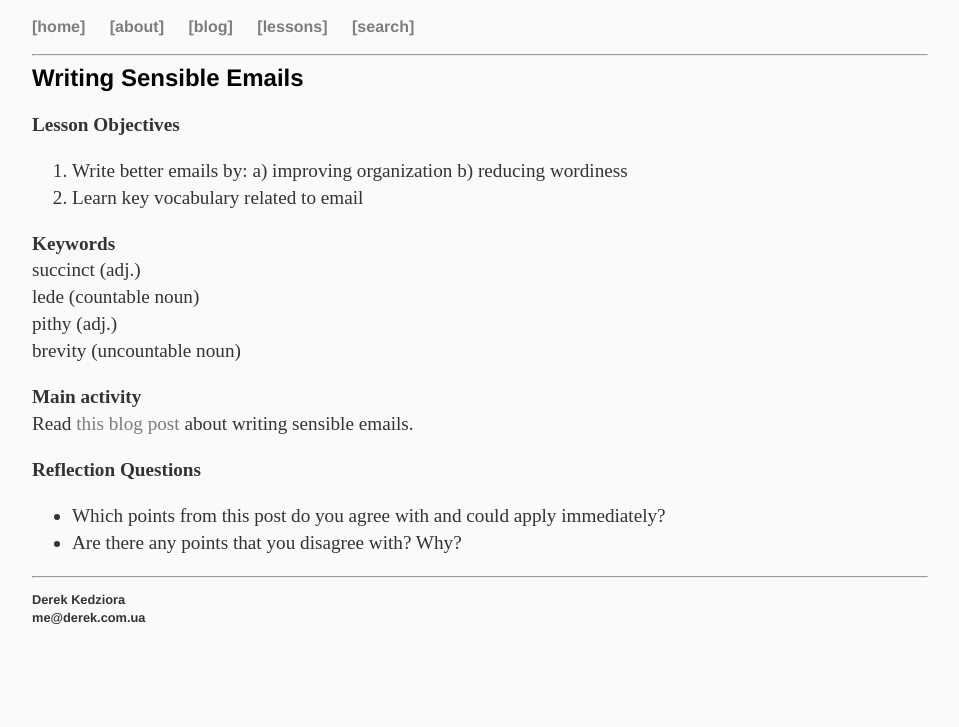
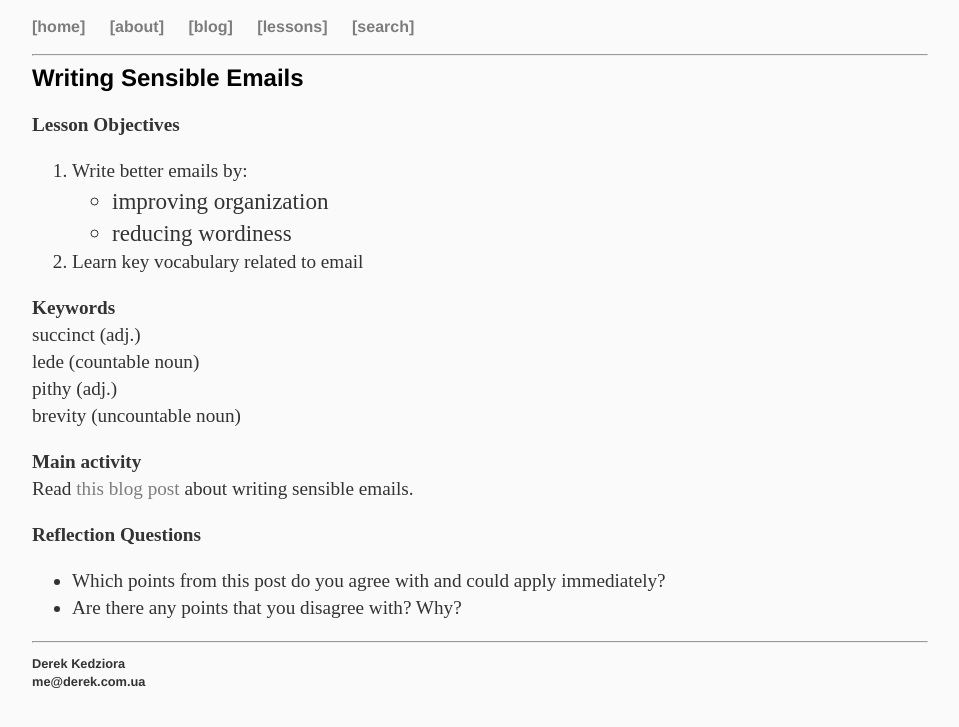
Before and after one commit to ZeroDeth/derekkedziora.github.io, a Jekyll site: the page built from _posts/2016-10-24-sensible-emails.md, in a window 1280 px wide. Shown: the top 727 px of the page, without its empty margins (160-1119 px from the left). Built offline with Jekyll 4.4.1, drawn with Linux system fonts in a browser that asks for light colours; part of the change alters nothing that is shown.

Commit message:
list updated

```diff
--- a/_posts/2016-10-24-sensible-emails.md
+++ b/_posts/2016-10-24-sensible-emails.md
@@ -9,11 +9,13 @@ permalink: "/lessons/sensible-emails"
 description: "How to avoid clutter and streamline the emails you write"
 ---
 #### Writing Sensible Emails
-**Lesson Objectives**
-1. Write better emails by:
-	a) improving organization
-	b) reducing wordiness
-2. Learn key vocabulary related to email
+<p><b>Lesson Objectives</b></p>
+<ol>
+<li>Write better emails by:</li>
+    <ul>
+	<li>improving organization</li>
+	<li>reducing wordiness</li></ul>
+<li>Learn key vocabulary related to email</li></ol>
 
 **Keywords**
 succinct (adj.)
@@ -24,7 +26,7 @@ brevity (uncountable noun)
 **Main activity**
 Read <a href="http://www.43folders.com/2005/09/19/writing-sensible-email-messages" target="_blank">this blog post</a> about writing sensible emails.
 
-**Reflection Questions**
+<p><b>Reflection Questions</b></p>
 <ul>
 <li>Which points from this post do you agree with and could apply immediately?</li>
 <li>Are there any points that you disagree with? Why?</li></ul>
```
